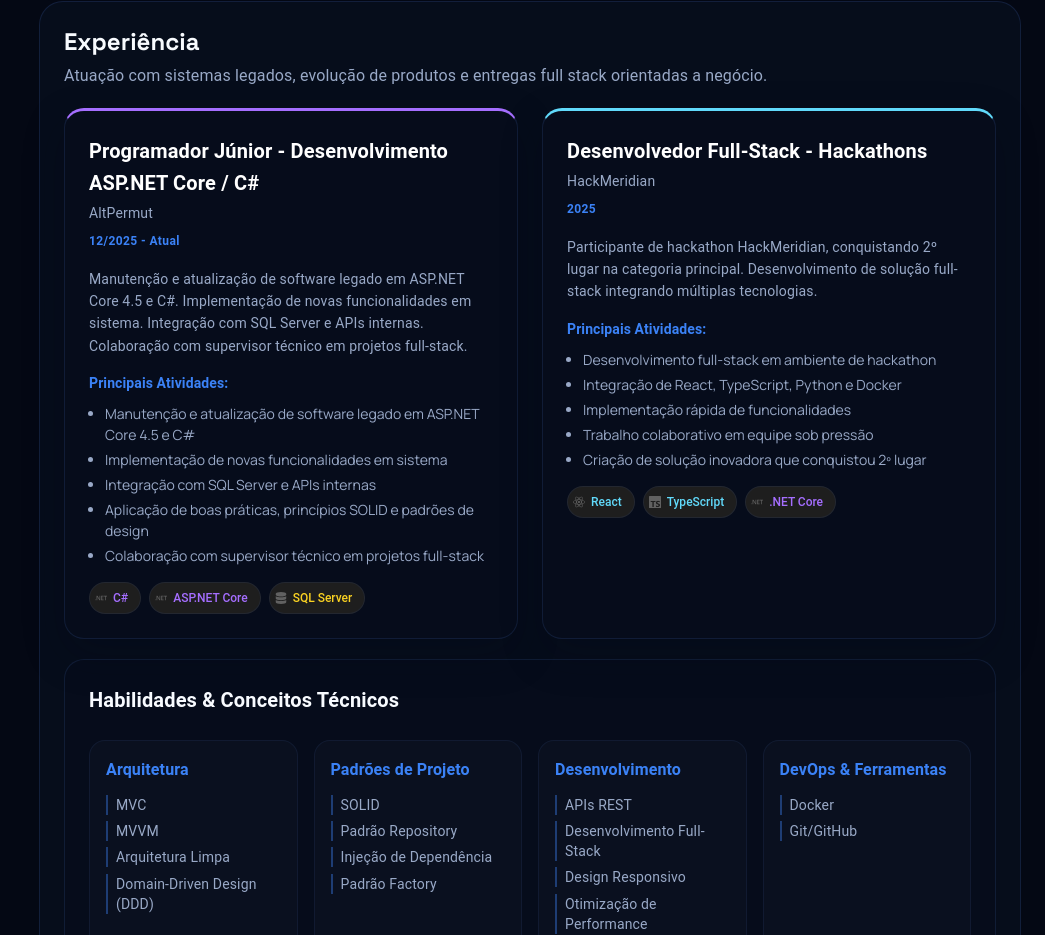
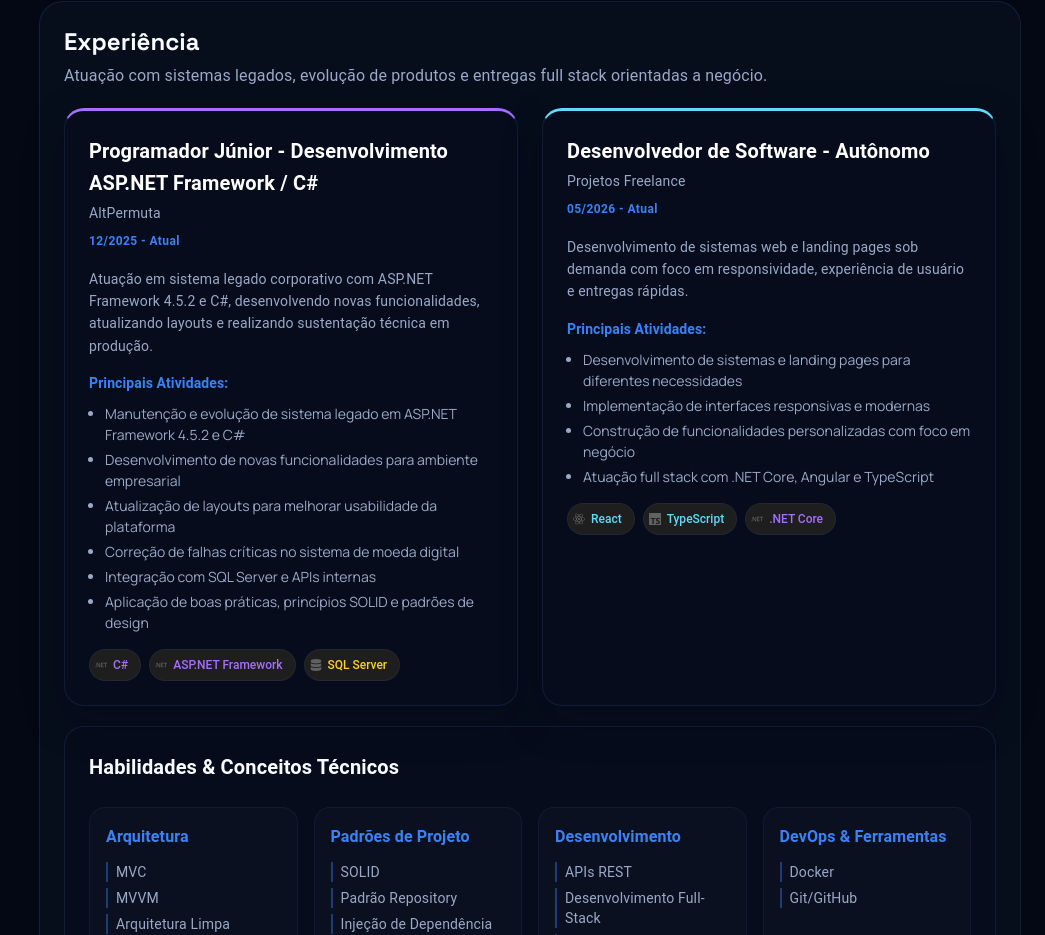
Before and after one commit to Vitor-S-G-C/VitorGamarano, a React (Vite) app: page / in a window 1280 px wide. Shown: the part 2453-3388 px from the top of the page, without its empty margins (235-1280 px from the left). Built offline with nearby package versions, Linux system fonts and the light colour scheme.

Commit message:
feat:Atualização e remontagem do curriculo, adicionando novas informações

```diff
--- a/src/assets/curriculo.json
+++ b/src/assets/curriculo.json
@@ -1,33 +1,78 @@
 {
-  "nome": "Vitor Gadamarano",
-  "titulo": "Programador Júnior – Full-Stack Desenvolvimento ASP.NET Core",
+  "nome": "Vitor Gamarano",
+  "titulo": "Desenvolvedor Back-end .NET Júnior | Desenvolvedor Full Stack Júnior",
   "email": "vitorgamarano1@gmail.com",
-  "telefone": "(32) 991253434",
+  "telefone": "(32) 99125-3434",
   "github": "https://github.com/Vitor-S-G-C",
   "linkedin": "https://www.linkedin.com/in/vitor-gamarano/",
-  "localizacao": "Juiz de Fora, Minas Gerais",
-  "resumoProfissional": "Estudante de Engenharia de Software e programador júnior com experiência em ASP.NET Core 4.5, ASP.NET Core 8 e C#, manutenção de software legado e implementação de novas funcionalidades. Participante de hackathons como HackMeridian (2º lugar na categoria principal), desenvolvendo soluções full-stack e integrando tecnologias como React, TypeScript, Python e Docker. Aplicação de SOLID, POO e padrões de design. Busco crescimento técnico.",
+  "localizacao": "Juiz de Fora, MG",
+  "resumoProfissional": "Desenvolvedor júnior com experiência profissional em manutenção e evolução de sistemas legados, criação de funcionalidades e modernização de interfaces em ambiente corporativo. Atuação com ASP.NET Framework 4.5.2, C#, JavaScript e Bootstrap, além de projetos próprios com .NET, Angular e TypeScript. Perfil focado em desenvolvimento full stack, integração com APIs e melhoria contínua de qualidade e usabilidade dos sistemas.",
   "experienciasProfissionais": [
     {
-      "empresa": "AltPermut",
-      "titulo": "Programador Júnior – Desenvolvimento ASP.NET Core",
+      "empresa": "AltPermuta",
+      "titulo": "Programador Júnior",
       "periodo": "12/2025 - Atual",
-      "descricao": "Manutenção e atualização de software legado em ASP.NET Core 4.5 e C#. Implementação de novas funcionalidades em sistema. Integração com SQL Server e APIs internas. Aplicação de boas práticas, princípios SOLID e padrões de design. Publicação de atualizações e correções de bugs no sistema. Criação, elaboração e planejamento de novos layouts."
+      "descricao": "Desenvolvimento e manutenção de funcionalidades em sistema legado corporativo com ASP.NET Framework 4.5.2 e C#. Atualização de layouts para melhorar usabilidade da plataforma. Correção de falhas críticas no módulo de moeda digital. Ajustes contínuos e sustentação de funcionalidades em produção.",
+      "tecnologias": [
+        "ASP.NET Framework 4.5.2",
+        "C#",
+        "JavaScript",
+        "Bootstrap",
+        "SQL Server"
+      ]
+    },
+    {
+      "empresa": "Autônomo",
+      "titulo": "Desenvolvedor de Software",
+      "periodo": "05/2026 - Atual",
+      "descricao": "Desenvolvimento de sistemas web e landing pages sob demanda. Implementação de interfaces responsivas e funcionalidades personalizadas conforme necessidade de negócio.",
+      "tecnologias": [
+        ".NET Core 2.1",
+        "Angular",
+        "TypeScript",
+        "JavaScript",
+        "Bootstrap"
+      ]
     }
   ],
   "formacaoAcademica": [
     {
       "grau": "Engenharia de Software",
-      "instituicao": "Centro Universitário Leonardo da Vinci (Uniasselvi)",
-      "periodo": "2023 - 2026",
-      "modalidade": "Noturno - EAD"
+      "instituicao": "Centro Universitário Leonardo da Vinci",
+      "periodo": "Previsão de conclusão: 06/2027",
+      "modalidade": "EAD"
     }
   ],
   "habilidadesTecnicas": {
-    "backend": ["C#", "ASP.NET Core", "SQL Server", "APIs REST", "POO", "SOLID", "MVC", "Git"],
-    "frontend": ["JavaScript", "TypeScript", "React", "Bootstrap", "Tailwind", "HTML", "CSS"],
-    "softSkills": ["Trabalho em equipe", "Comunicação", "Proatividade", "Resolução de problemas"],
-    "conceitos": ["SOLID", "POO", "Padrões de Design", "APIs REST", "Full-Stack Development"]
+    "backend": [
+      "C#",
+      "ASP.NET Framework",
+      "ASP.NET Core",
+      "APIs REST",
+      "SQL Server",
+      "MongoDB"
+    ],
+    "frontend": [
+      "React",
+      "Angular",
+      "TypeScript",
+      "JavaScript",
+      "HTML",
+      "CSS",
+      "Bootstrap"
+    ],
+    "ferramentas": [
+      "Git",
+      "GitHub",
+      "Docker",
+      "Postman"
+    ],
+    "softSkills": [
+      "Trabalho em equipe",
+      "Comunicação",
+      "Proatividade",
+      "Resolução de problemas"
+    ]
   },
   "idiomas": [
     {
@@ -36,17 +81,16 @@
     },
     {
       "idioma": "Inglês",
-      "nivel": "Básico"
-    },
-    {
-      "idioma": "Espanhol",
-      "nivel": "Intermediário"
+      "nivel": "A2 (básico técnico)"
     }
+  ],
+  "conquistas": [
+    "2º lugar no Hackathon Stella Rio 2025"
   ],
   "certificacoes": [
     {
       "nome": "Desenvolvimento Web Front-End",
-      "instituicao": "Codi Academy / CRITT – UFJF",
+      "instituicao": "Codi Academy / CRITT - UFJF",
       "periodo": "2024 - 2025"
     },
     {
@@ -57,8 +101,18 @@
   ],
   "projetosPessoais": [
     {
-      "nome": "HackMeridian",
-      "descricao": "2º lugar na categoria principal - Solução full-stack com React, TypeScript, Python e Docker"
+      "nome": "TaskFlow",
+      "stack": "ASP.NET Core MVC, .NET, SQL Server, Bootstrap",
+      "github": "https://github.com/Vitor-S-G-C/TaskFlow",
+      "deploy": "https://www.youtube.com/embed/IyeQJJ6uFxQ",
+      "descricao": "Sistema de gestão de tarefas com arquitetura em camadas, incluindo criação, edição, filtros, conclusão e exclusão de tarefas com validações server-side."
+    },
+    {
+      "nome": "IAmeal",
+      "stack": "Python, FastAPI, Vue.js, JavaScript, MongoDB, Docker",
+      "github": "https://github.com/Vitor-S-G-C/IAmail",
+      "deploy": "https://www.youtube.com/embed/3OlFbIqDZnI",
+      "descricao": "Gerenciador de emails com IA para classificar mensagens e automatizar respostas, com suporte a conteúdos em PDF/TXT."
     }
   ]
 }
--- a/src/page/paginas/Experiencia.tsx
+++ b/src/page/paginas/Experiencia.tsx
@@ -9,36 +9,36 @@
 export default function Experiencia() {
   const experiencias = [
     {
-      titulo: "Programador Júnior - Desenvolvimento ASP.NET Core / C#",
-      empresa: "AltPermut",
+      titulo: "Programador Júnior - Desenvolvimento ASP.NET Framework / C#",
+      empresa: "AltPermuta",
       periodo: "12/2025 - Atual",
       descricao:
-        "Manutenção e atualização de software legado em ASP.NET Core 4.5 e C#. Implementação de novas funcionalidades em sistema. Integração com SQL Server e APIs internas. Colaboração com supervisor técnico em projetos full-stack.",
+        "Atuação em sistema legado corporativo com ASP.NET Framework 4.5.2 e C#, desenvolvendo novas funcionalidades, atualizando layouts e realizando sustentação técnica em produção.",
       responsabilidades: [
-        "Manutenção e atualização de software legado em ASP.NET Core 4.5 e C#",
-        "Implementação de novas funcionalidades em sistema",
+        "Manutenção e evolução de sistema legado em ASP.NET Framework 4.5.2 e C#",
+        "Desenvolvimento de novas funcionalidades para ambiente empresarial",
+        "Atualização de layouts para melhorar usabilidade da plataforma",
+        "Correção de falhas críticas no sistema de moeda digital",
         "Integração com SQL Server e APIs internas",
         "Aplicação de boas práticas, princípios SOLID e padrões de design",
-        "Colaboração com supervisor técnico em projetos full-stack",
       ],
       tecnologias: [
         { name: "C#", icon: SiDotnet, cor: "#a56eff" },
-        { name: "ASP.NET Core", icon: SiDotnet, cor: "#a56eff" },
+        { name: "ASP.NET Framework", icon: SiDotnet, cor: "#a56eff" },
         { name: "SQL Server", icon: FaDatabase, cor: "#fad222ff" },
       ],
     },
     {
-      titulo: "Desenvolvedor Full-Stack - Hackathons",
-      empresa: "HackMeridian",
-      periodo: "2025",
+      titulo: "Desenvolvedor de Software - Autônomo",
+      empresa: "Projetos Freelance",
+      periodo: "05/2026 - Atual",
       descricao:
-        "Participante de hackathon HackMeridian, conquistando 2º lugar na categoria principal. Desenvolvimento de solução full-stack integrando múltiplas tecnologias.",
+        "Desenvolvimento de sistemas web e landing pages sob demanda com foco em responsividade, experiência de usuário e entregas rápidas.",
       responsabilidades: [
-        "Desenvolvimento full-stack em ambiente de hackathon",
-        "Integração de React, TypeScript, Python e Docker",
-        "Implementação rápida de funcionalidades",
-        "Trabalho colaborativo em equipe sob pressão",
-        "Criação de solução inovadora que conquistou 2º lugar",
+        "Desenvolvimento de sistemas e landing pages para diferentes necessidades",
+        "Implementação de interfaces responsivas e modernas",
+        "Construção de funcionalidades personalizadas com foco em negócio",
+        "Atuação full stack com .NET Core, Angular e TypeScript",
       ],
       tecnologias: [
         { name: "React", icon: SiReact, cor: "#61dafb" },
```
Also changed, not shown: src/componentes/DownloadCurriculo.tsx (+99 -1 lines).
